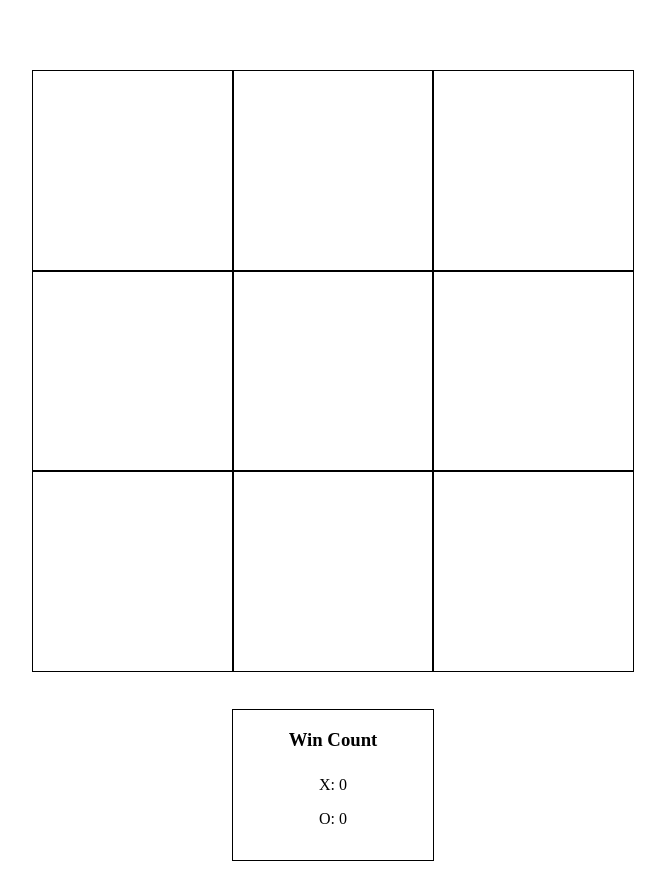
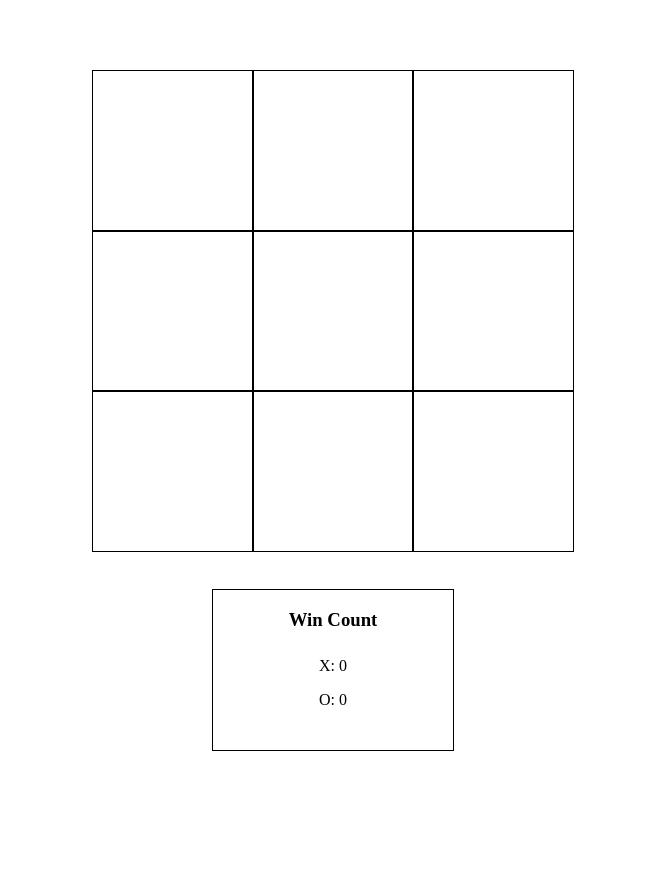
Before and after one commit to AndrewTHuang/tic-tac-toe, a React app: page / in a window 1280 px wide. Shown: the whole page, without its empty margins (307-972 px from the left). After the commit the page ends 800 px from the top, so only its background shows below. Built offline with nearby package versions, Linux system fonts and the light colour scheme; the HTML template or start-up script is replaced by a standard one.

Commit message:
Responsified
 * Also refactored .scss structure

```diff
--- a/src/App.js
+++ b/src/App.js
@@ -2,7 +2,7 @@ import React      from 'react';
 import Board      from './components/Board';
 import GameOver   from './components/GameOver';
 import Scoreboard from './components/Scoreboard';
-import styles     from './styles/Board.scss';
+import styles     from './styles/styles.scss';
 
 export default class App extends React.Component {
   constructor(props) {
--- a/src/components/Board.js
+++ b/src/components/Board.js
@@ -1,20 +1,22 @@
 import React  from 'react';
-import styles from '../styles/Board.scss';
+import styles from '../styles/styles.scss';
 
 export default class Board extends React.Component {
   render() {
     let tiles = this.props.tiles;
 
     let board = tiles.map((tile, index) => {
-      return <div className='tile'
-                  key={index}
-                  onClick={this.props.tileClick.bind(this, index)} >
+      return <div
+                className='tile'
+                key={index}
+                onClick={this.props.tileClick.bind(this, index)}
+              >
                 { tile }
               </div>
     });
 
     return (
-      <div>
+      <div className='tile-container'>
         { board }
       </div>
     );
--- a/src/components/GameOver.js
+++ b/src/components/GameOver.js
@@ -1,5 +1,5 @@
 import React  from 'react';
-import styles from '../styles/GameOver.scss';
+import styles from '../styles/styles.scss';
 
 export default class GameOver extends React.Component {
   render() {
--- a/src/components/Scoreboard.js
+++ b/src/components/Scoreboard.js
@@ -1,5 +1,5 @@
 import React  from 'react';
-import styles from '../styles/Scoreboard.scss';
+import styles from '../styles/styles.scss';
 
 export default class Scoredboard extends React.Component {
   render() {
--- a/src/styles/Board.scss
+++ b/src/styles/_Board.scss
@@ -1,24 +1,26 @@
-@import 'core';
-
 .game {
   padding-top: 5%;
 }
 
 .board {
-  width: 600px;
-  height: 600px;
+  width: 60vh;
+  height: 60vh;
   outline: 1px solid black;
   margin: 0 auto;
   text-align: center;
   position: relative;
 }
 
+.tile-container {
+  height: 33.33333%;
+}
+
 .tile {
   outline: 1px solid black;
-  width: 200px;
-  height: 200px;
+  width: 33.33333%;
+  height: 100%;
   float: left;
-  font-size: 200px;
+  font-size: 20vh;
   text-align: center;
-  line-height: 200px;
+  line-height: 20vh;
 }
--- a/src/styles/GameOver.scss
+++ b/src/styles/_GameOver.scss
@@ -1,27 +1,24 @@
-@import 'core';
-
 .overlay {
   display: flex;
   flex-direction: column;
   justify-content: space-around;
   align-items: center;
   position: absolute;
-  width: 600px;
-  height: 600px;
+  width: 60vh;
+  height: 60vh;
   background-color: rgba(128, 128, 128, 0.9);
 }
 
 .winner-message {
   text-align: center;
   color: white;
-  font-size: 100px;
+  font-size: 10vh;
 }
 
 .reset-btn {
-  font-family: $font;
-  width: 300px;
-  height: 80px;
-  font-size: 25px;
+  width: 30vh;
+  height: 8vh;
+  font-size: 3vh;
   background-color: white;
   opacity: 0.8;
   color: green;
--- a/src/styles/Scoreboard.scss
+++ b/src/styles/_Scoreboard.scss
@@ -1,12 +1,11 @@
-@import 'core';
-
 .scoreboard {
   border: 1px solid black;
   margin: 0 auto;
   margin-top: 3%;
-  width: 200px;
-  height: 150px;
+  width: 30vh;
+  height: 20vh;
   text-align: center;
+  font-size: 2vh;
 
   .win-count {
     padding-bottom: 3%;
--- a/src/styles/_core.scss
+++ b/src/styles/_core.scss
@@ -1,5 +1 @@
 $font: 'Quicksand';
-
-body {
-  font-family: $font;
-}
--- /dev/null
+++ b/src/styles/styles.scss
@@ -0,0 +1,8 @@
+@import 'Board';
+@import 'GameOver';
+@import 'Scoreboard';
+@import 'core';
+
+body {
+  font-family: $font;
+}
```
Also changed, not shown: 1 other file (tests, documents, lock files or other folders).
